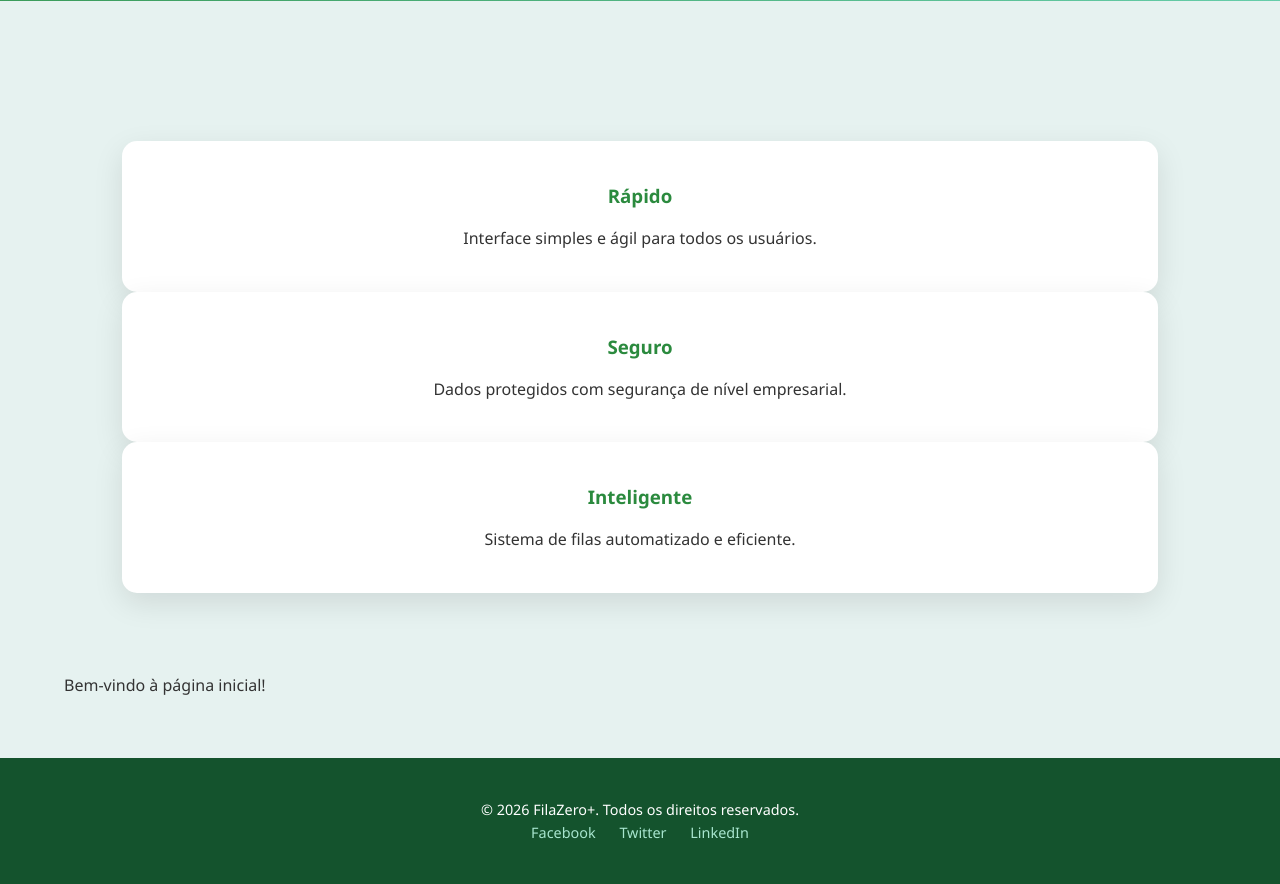
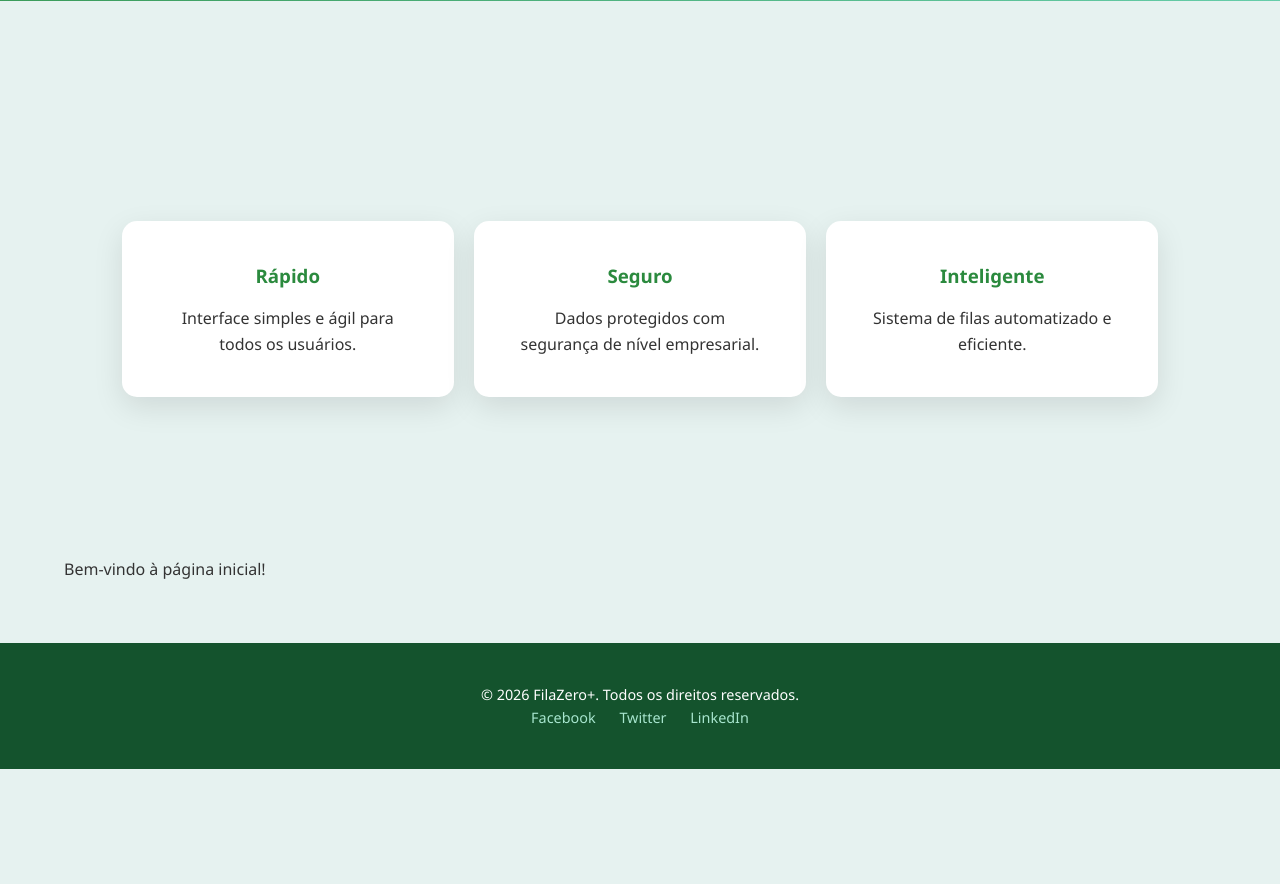
Before and after one commit to tiaguinnnn/FilaZeroMais, a Django app: page / in a window 1280 px wide. Shown: the part 452-1336 px from the top of the page. After the commit the page ends 1221 px from the top, so only its background shows below. Run offline with Django 5.2, Linux system fonts and the light colour scheme.

Commit message:
container

```diff
--- a/core_app/templates/core_app/home.html
+++ b/core_app/templates/core_app/home.html
@@ -15,7 +15,7 @@
 {% block content %}
 {% block features %}
 <section class="features">
-    <div class="container features-container">
+    <div class="container features">
         <div class="feature">
             <h3>Rápido</h3>
             <p>Interface simples e ágil para todos os usuários.</p>
```
